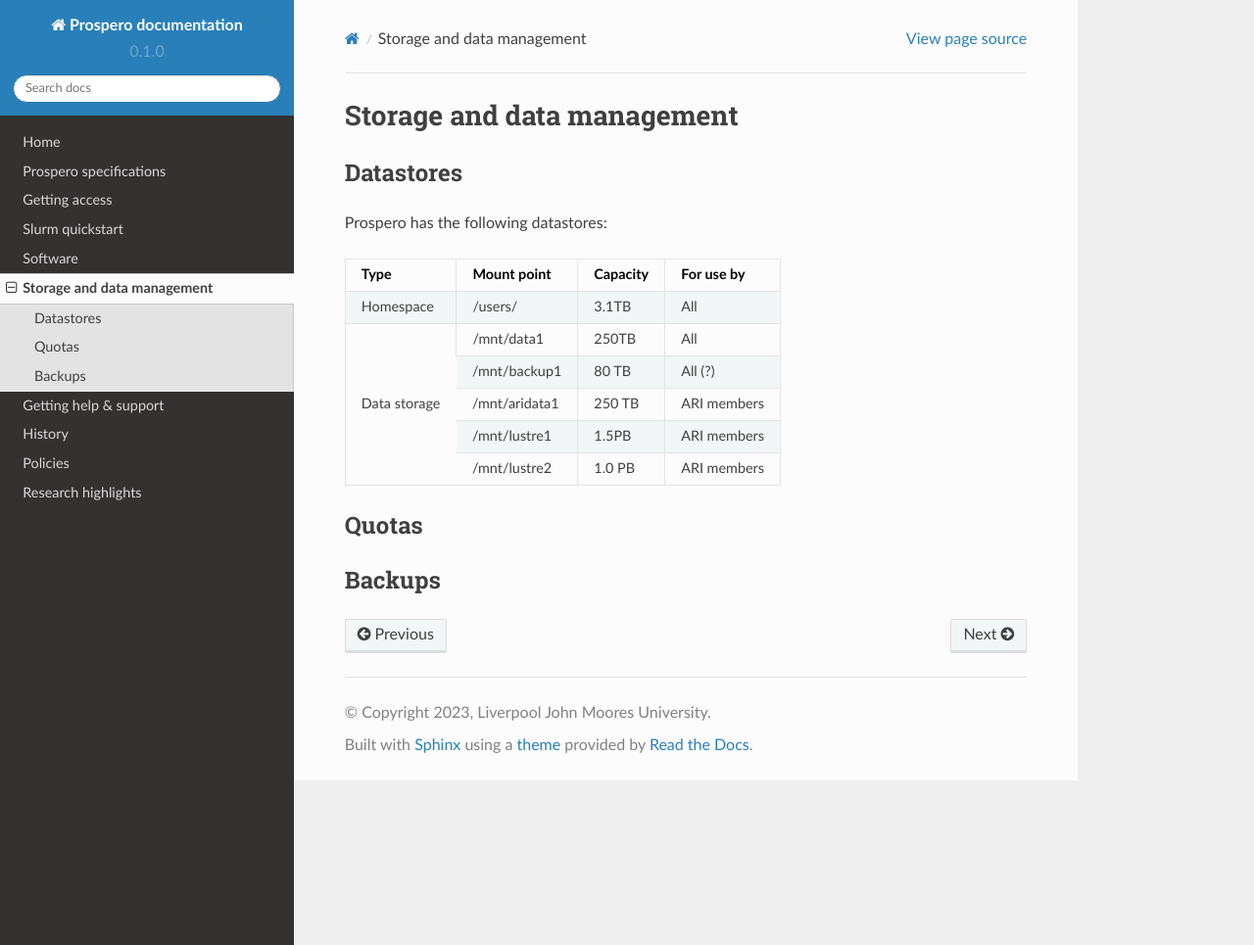
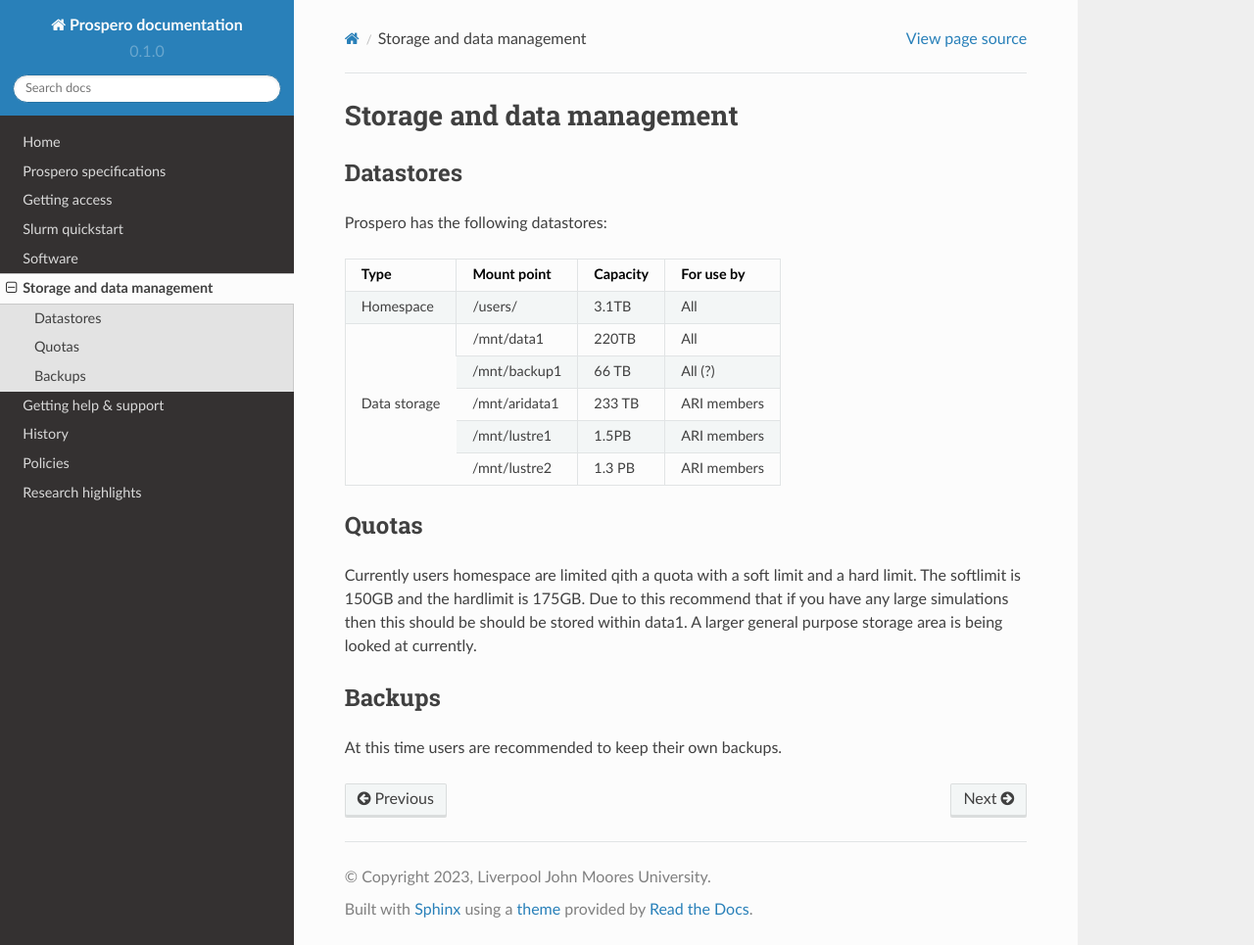
Before and after one commit to astrcrai/prospero-docs, a Sphinx documentation site: the page built from docs/source/storage.rst, in a window 1280 px wide and 965 px high. Shown: the whole window at 98% size. Built offline with Sphinx 7.4.7 and the Read the Docs theme 2.0.0, drawn with Linux system fonts in a browser that asks for light colours.

Commit message:
Added more information and corrected numbers

```diff
--- a/docs/source/storage.rst
+++ b/docs/source/storage.rst
@@ -12,19 +12,22 @@ Prospero has the following datastores:
 +========================+===============+============+=============+
 | Homespace              | /users/       | 3.1TB      | All         |
 +------------------------+---------------+------------+-------------+
-| Data storage           | /mnt/data1    | 250TB      | All         |
+| Data storage           | /mnt/data1    | 220TB      | All         |
 +                        +---------------+------------+-------------+
-|                        | /mnt/backup1  | 80 TB      | All  (?)    |
+|                        | /mnt/backup1  | 66 TB      | All  (?)    |
 +                        +---------------+------------+-------------+
-|                        | /mnt/aridata1 | 250 TB     | ARI members |
+|                        | /mnt/aridata1 | 233 TB     | ARI members |
 +                        +---------------+------------+-------------+
 |                        | /mnt/lustre1  | 1.5PB      | ARI members |
 +                        +---------------+------------+-------------+
-|                        | /mnt/lustre2  | 1.0 PB     | ARI members |
+|                        | /mnt/lustre2  | 1.3 PB     | ARI members |
 +------------------------+---------------+------------+-------------+
 
 Quotas
 ------------
 
+Currently users homespace are limited qith a quota with a soft limit and a hard limit. The softlimit is 150GB and the hardlimit is 175GB. Due to this recommend that if you have any large simulations then this should be should be stored within data1. A larger general purpose storage area is being looked at currently.
+
 Backups
 ------------
+At this time users are recommended to keep their own backups.
```
